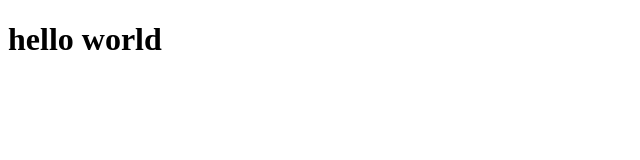
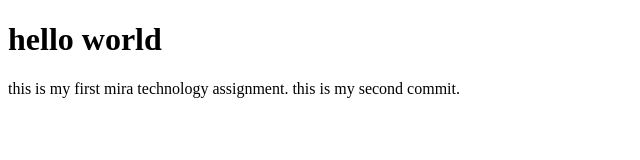
Before and after one commit to daluclemas/miratask1, a plain HTML site: page index.html in a window 1280 px wide. Shown: the whole page, without its empty margins (0-640 px from the left). Drawn offline with Linux system fonts and the light colour scheme.

Commit message:
second commit

```diff
--- a/index.html
+++ b/index.html
@@ -7,5 +7,6 @@
 </head>
 <body>
     <h1>hello world</h1>
+    <p>this is my first mira technology assignment. this is my second commit.</p>
 </body>
 </html>
```
